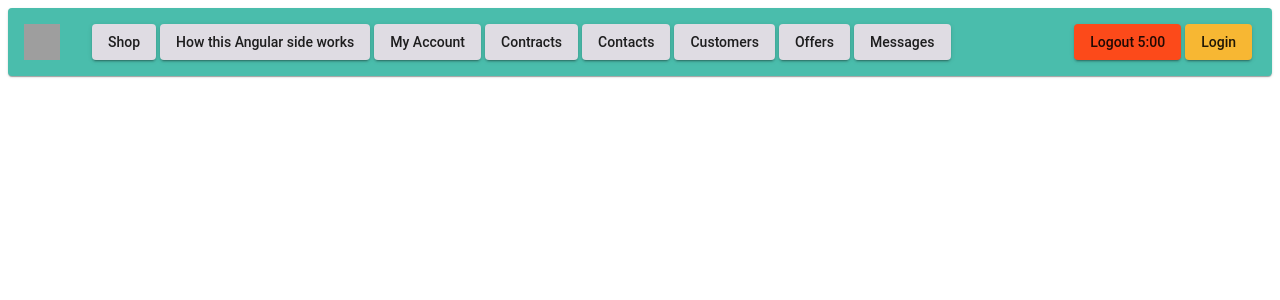
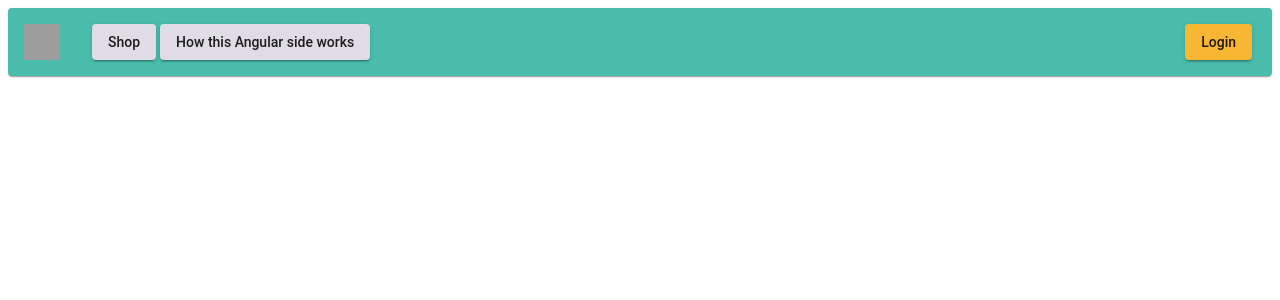
Before and after one commit to michaelalexanderpohlscheidt/angular-monorepo-mobile-phone-shop-example, an Angular app: page / in a window 1280 px wide. Shown: the top 300 px of the page. Built offline with nearby package versions, Linux system fonts and the light colour scheme; grey boxes are pictures that could not be loaded.

Commit message:
make prototype login

```diff
--- a/projects/frontpage/src/app/app.component.html
+++ b/projects/frontpage/src/app/app.component.html
@@ -1,4 +1,5 @@
-<frp-navigation></frp-navigation>
+<frp-navigation [perspective]="perspective"></frp-navigation>
+
 <div class="wrapper">
   <div class="content">
     <router-outlet></router-outlet>
--- a/projects/frontpage/src/app/app.component.ts
+++ b/projects/frontpage/src/app/app.component.ts
@@ -1,4 +1,5 @@
 import { Component } from '@angular/core';
+import { Perspective } from 'projects/shared/enums/perspective';
 
 @Component({
   selector: 'frp-root',
@@ -6,5 +7,5 @@ import { Component } from '@angular/core';
   styleUrls: ['./app.component.scss']
 })
 export class AppComponent {
-  title = 'frontpage';
+  perspective: Perspective = Perspective.Normal;
 }
--- a/projects/frontpage/src/app/navigation/navigation.component.html
+++ b/projects/frontpage/src/app/navigation/navigation.component.html
@@ -3,14 +3,14 @@
     <a routerLink="shop" mat-raised-button>Shop</a>
     <a routerLink="explaination" mat-raised-button class="padding-right-border">How this Angular side works</a>
     <!-- Here buttons for logged user -->
-    <a mat-raised-button>My Account</a>
-    <a mat-raised-button>Contracts</a>
-    <a mat-raised-button>Contacts</a>
+    <a *ngIf="perspective === 1" mat-raised-button>My Account</a>
+    <a *ngIf="perspective === 1" mat-raised-button>Contracts</a>
+    <a *ngIf="perspective === 1" mat-raised-button>Contacts</a>
     <!-- Here buttons for logged admin -->
-    <a mat-raised-button>Customers</a>
-    <a mat-raised-button>Offers</a>
-    <a mat-raised-button>Messages</a>
+    <a *ngIf="perspective === 2" mat-raised-button>Customers</a>
+    <a *ngIf="perspective === 2" mat-raised-button>Offers</a>
+    <a *ngIf="perspective === 2" mat-raised-button>Messages</a>
     <!-- Here Login/Logout button -->
-    <a mat-raised-button class="btn-login">Login</a>
-    <a mat-raised-button class="btn-logout">Logout 5:00</a>
+    <a *ngIf="perspective === 0" mat-raised-button class="btn-login">Login</a>
+    <a *ngIf="perspective !== 0" mat-raised-button class="btn-logout">Logout 5:00</a>
 </mat-card>
--- a/projects/frontpage/src/app/navigation/navigation.component.scss
+++ b/projects/frontpage/src/app/navigation/navigation.component.scss
@@ -2,6 +2,7 @@ $color-fresh: #4ABDAC;
 $color-vermillion: #FC4A1A;
 $color-sunshine: #F7B733;
 $color-clean: #DFDCE3;
+
 
 .img-logo {
     width: 36px;
--- a/projects/frontpage/src/app/navigation/navigation.component.ts
+++ b/projects/frontpage/src/app/navigation/navigation.component.ts
@@ -1,4 +1,5 @@
-import { Component, OnInit } from '@angular/core';
+import { Component, Input, OnInit } from '@angular/core';
+import { Perspective } from 'projects/shared/enums/perspective';
 
 @Component({
   selector: 'frp-navigation',
@@ -7,6 +8,8 @@ import { Component, OnInit } from '@angular/core';
 })
 export class NavigationComponent implements OnInit {
 
+  @Input() perspective: Perspective = Perspective.Normal;
+
   constructor() { }
 
   ngOnInit(): void {
--- /dev/null
+++ b/projects/shared/enums/perspective.ts
@@ -0,0 +1,5 @@
+export enum Perspective {
+    Normal = 0,
+    User = 1,
+    Admin = 2
+}
```
